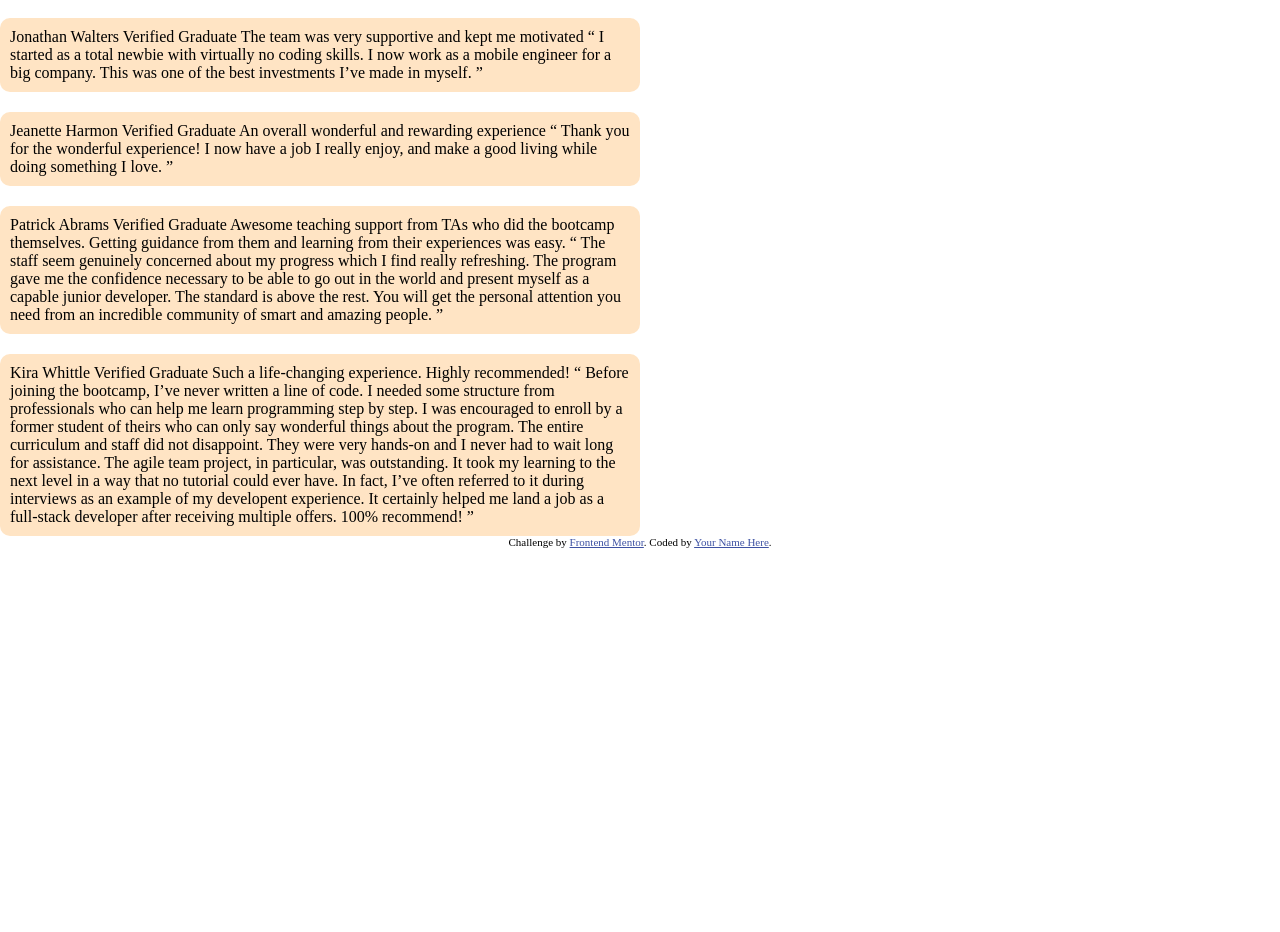
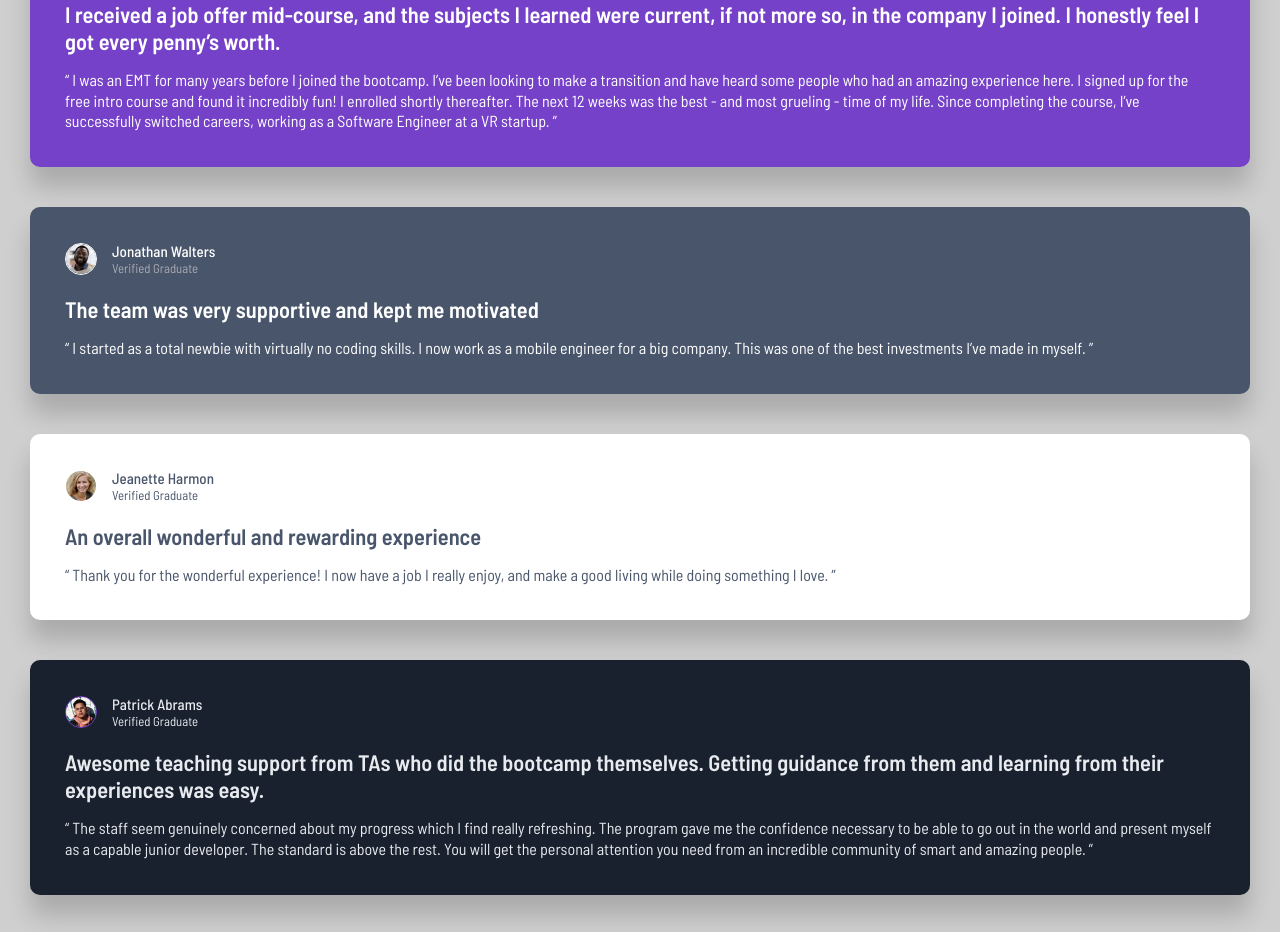
Before and after one commit to NicholasRieger/Cartoes-Feedback, a plain HTML site: page index.html in a window 1280 px wide. Shown: the part 168-1100 px from the top of the page. Before the commit the page ends 800 px from the top, so only its background shows below. Drawn offline with Linux system fonts and the light colour scheme.

Commit message:
Finalização da versão mobile

```diff
--- a/index.html
+++ b/index.html
@@ -15,6 +15,7 @@
     .attribution {
       font-size: 11px;
       text-align: center;
+      margin-bottom: 20px;
     }
 
     .attribution a {
@@ -25,47 +26,85 @@
 </head>
 
 <body>
-  <div id="cards">
-    <div class="card1">
-      Daniel Clifford
-      Verified Graduate
+  <section id="cards">
+    <article class="card1">
+      <header>
+        <img src="images/image-daniel.jpg" alt="foto-daniel" width="32">
+        <div class="apresentacao">
+          <h3>Daniel Clifford</h3>
+          <p>Verified Graduate</p>
+        </div>
+      </header>
+      <p class="resumoRelato">
         I received a job offer mid-course, and the subjects I learned were current, if not more so,
         in the company I joined. I honestly feel I got every penny’s worth.
+      </p>
+      <blockquote>
         “ I was an EMT for many years before I joined the bootcamp. I’ve been looking to make a
         transition and have heard some people who had an amazing experience here. I signed up
         for the free intro course and found it incredibly fun! I enrolled shortly thereafter.
         The next 12 weeks was the best - and most grueling - time of my life. Since completing
         the course, I’ve successfully switched careers, working as a Software Engineer at a VR startup. ”
+      </blockquote>
+    </article>
+    <article class="card2">
+      <header>
+        <img src="images/image-jonathan.jpg" alt="" width="32">
+        <div class="apresentacao">
+          <h3>Jonathan Walters</h3>
+          <p><span>Verified Graduate</span></p>
         </div>
-    <div class="card2">
-      Jonathan Walters
-      Verified Graduate
-      The team was very supportive and kept me motivated
+      </header>
+      <p class="resumoRelato">The team was very supportive and kept me motivated</p>
+      <blockquote>
         “ I started as a total newbie with virtually no coding skills. I now work as a mobile engineer
         for a big company. This was one of the best investments I’ve made in myself. ”
+      </blockquote>
+    </article>
+    <article class="card3">
+      <header>
+        <img src="images/image-jeanette.jpg" alt="" width="32">
+        <div class="apresentacao">
+          <h3>Jeanette Harmon</h3>
+          <p>Verified Graduate</p>
         </div>
-    <div class="card4">
-      Jeanette Harmon
-      Verified Graduate
-      An overall wonderful and rewarding experience
+      </header>
+        <p class="resumoRelato">An overall wonderful and rewarding experience</p>
+        <blockquote>
         “ Thank you for the wonderful experience! I now have a job I really enjoy, and make a good living
         while doing something I love. ”
+      </blockquote>
+    </article>
+
+    <article class="card4">
+      <header>
+        <img src="images/image-patrick.jpg" alt="" width="32">
+        <div class="apresentacao">
+          <h3>Patrick Abrams</h3>
+          <p>Verified Graduate</p>
         </div>
-
-    <div class="card3">
-      Patrick Abrams
-      Verified Graduate
+      </header>
+      <p class="resumoRelato">
         Awesome teaching support from TAs who did the bootcamp themselves. Getting guidance from them and
         learning from their experiences was easy.
+      </p>
+      <blockquote>
         “ The staff seem genuinely concerned about my progress which I find really refreshing. The program
         gave me the confidence necessary to be able to go out in the world and present myself as a capable
         junior developer. The standard is above the rest. You will get the personal attention you need from
         an incredible community of smart and amazing people. ”
+      </blockquote>
+    </article>
+    <article class="card5">
+    <header>
+      <img src="images/image-kira.jpg" alt="" width="32">
+        <div class="apresentacao">
+          <h3>Kira Whittle</h3>
+          <p><span>Verified Graduate</span></p>
         </div>
-    <div class="card5">
-      Kira Whittle
-      Verified Graduate
-      Such a life-changing experience. Highly recommended!
+    </header>
+      <p class="resumoRelato">Such a life-changing experience. Highly recommended!</p>
+      <blockquote>
         “ Before joining the bootcamp, I’ve never written a line of code. I needed some structure from
         professionals who can help me learn programming step by step. I was encouraged to enroll by a former
         student of theirs who can only say wonderful things about the program. The entire curriculum and staff
@@ -74,12 +113,13 @@
         could ever have. In fact, I’ve often referred to it during interviews as an example of my developent
         experience. It certainly helped me land a job as a full-stack developer after receiving multiple offers.
         100% recommend! ”
-    </div>
-  </div>
+      </blockquote>
+    </article>
+  </section>
 
   <div class="attribution">
     Challenge by <a href="https://www.frontendmentor.io?ref=challenge" target="_blank">Frontend Mentor</a>.
-    Coded by <a href="#">Your Name Here</a>.
+    Coded by <a href="https://github.com/NicholasRieger">Nicholas Rieger</a>.
   </div>
 </body>
 
--- a/style.css
+++ b/style.css
@@ -1,3 +1,5 @@
+@import url('https://fonts.googleapis.com/css2?family=Barlow+Semi+Condensed:ital,wght@0,100;0,200;0,300;0,400;0,500;0,600;0,700;0,800;0,900;1,100;1,200;1,300;1,400;1,500;1,600;1,700;1,800;1,900&display=swap');
+
 *{
     margin: 0;
     padding: 0;
@@ -15,15 +17,95 @@ html, body{
     width: 100%;
 }
 
-#cards{
+body{
     display: grid;
     place-content: center;
+    background-color: hsl(0, 0%, 81%);
+    font-family: "Barlow Semi Condensed", sans-serif;
+}
+
+#cards{
+    margin: 60px 30px;
+    display: grid;
+    grid-template: repeat(6, auto) / auto;
 }
 
 .card1, .card2, .card3, .card4, .card5{
-    margin-top: 20px;
-    background-color: bisque;
+    margin: 20px 0;
     padding: 10px;
     border-radius: 10px;
-    width: 50%;
+    padding: 35px;
+    box-shadow: 0 20px 24px rgba(0,0,0,.18);
 }
+
+.card1{
+    background-color: hsl(263, 55%, 52%);
+    color: white;
+}
+
+.card2{
+    background-color: hsl(217, 19%, 35%);
+    color: white;
+}
+
+.card3, .card5{
+    background-color: white;
+    color: hsl(217, 19%, 35%);
+}
+
+.card4{
+    background-color: hsl(219, 29%, 14%);
+    color: hsl(214, 17%, 92%);
+}
+
+.card2 img, .card3 img, .card3 img, .card5 img{
+    border-radius: 50%;
+    border: 1px solid white;
+    margin-right: 10px;
+}
+
+.card1 img{
+    border-radius: 50%;
+    border: 1px solid hsl(264, 82%, 80%);
+    margin-right: 10px;
+}
+
+.card4 img{
+    border-radius: 50%;
+    border: 1px solid hsl(263, 55%, 52%);
+    margin-right: 10px;
+}
+
+header{
+    display: flex;
+    align-items: center;
+    margin-bottom: 20px;
+}
+
+.apresentacao{
+    margin-left: 5px;
+    font-size: 0.8em;
+}
+
+.apresentacao h3{
+    font-weight: 500;
+}
+
+.apresentacao p{
+    font-weight: 400;
+}
+
+.card2 span, .card5 span{
+    color: hsl(228, 6%, 68%);
+}
+
+.resumoRelato{
+    font-weight: 600;
+    font-size: 1.4em;
+    line-height: 1.2;
+    margin-bottom: 15px;
+}
+
+blockquote{
+    line-height: 1.3;
+}
```
Lines whose indentation alone changed are shown as unchanged.
